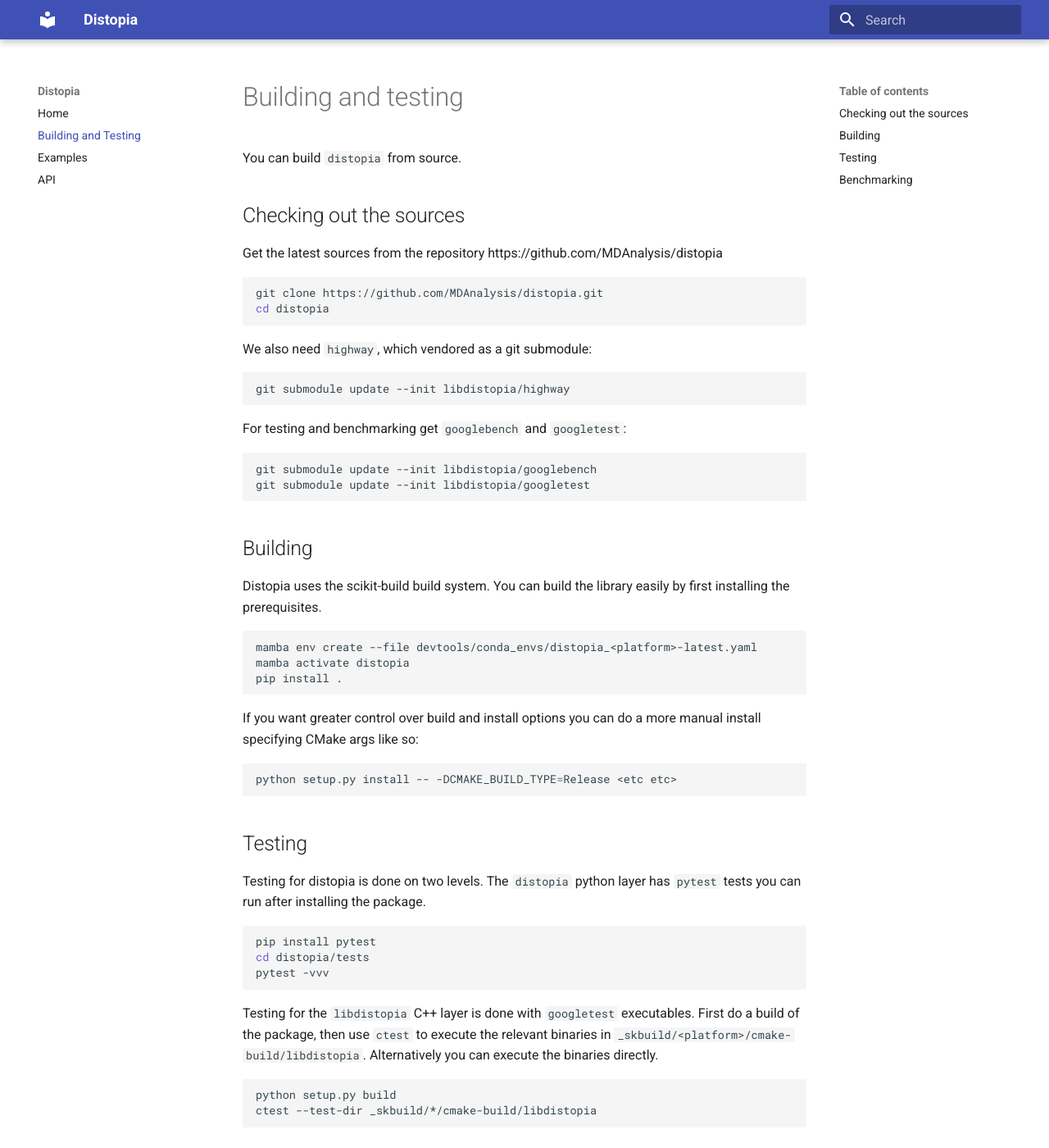
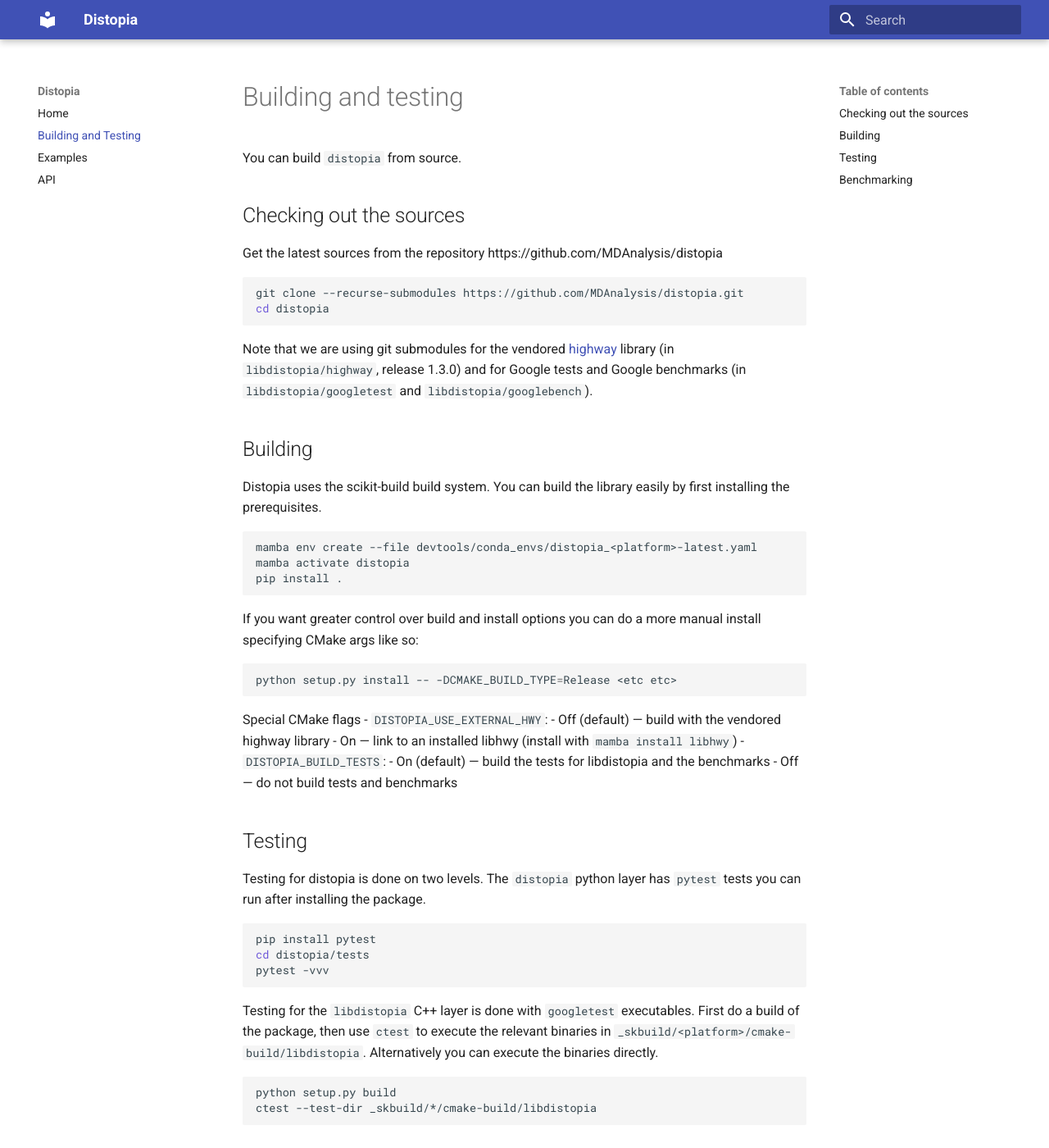
Before and after one commit to MDAnalysis/distopia, an MkDocs documentation site: the page built from docs/docs/building_and_testing.md, in a window 1280 px wide and 1400 px high. Shown: the whole window at 82% size. Built offline with MkDocs 1.6.1 and Material for MkDocs 9.7.7, drawn with Linux system fonts in a browser that asks for light colours.

Commit message:
Update building_and_testing.md

````diff
--- a/docs/docs/building_and_testing.md
+++ b/docs/docs/building_and_testing.md
@@ -5,20 +5,13 @@ You can build `distopia` from source.
 ## Checking out the sources
 Get the latest sources from the repository https://github.com/MDAnalysis/distopia
 ```bash
-git clone https://github.com/MDAnalysis/distopia.git
+git clone --recurse-submodules https://github.com/MDAnalysis/distopia.git
 cd distopia
 ```
 
-We also need `highway`, which vendored as a git submodule:
-```bash
-git submodule update --init libdistopia/highway
-```
-
-For testing and benchmarking get `googlebench` and `googletest`:
-```bash
-git submodule update --init libdistopia/googlebench
-git submodule update --init libdistopia/googletest
-```
+Note that we are using git submodules for the vendored [highway](https://github.com/google/highway)
+library (in `libdistopia/highway`, release 1.3.0) and for Google tests and Google benchmarks (in
+`libdistopia/googletest` and `libdistopia/googlebench`).
 
 
 ## Building
@@ -36,6 +29,14 @@ If you want greater control over build and install options you can do a more man
 ```bash
 python setup.py install -- -DCMAKE_BUILD_TYPE=Release <etc etc>
 ```
+
+Special CMake flags
+- `DISTOPIA_USE_EXTERNAL_HWY`:
+  - Off (default) — build with the vendored highway library
+  - On — link to an installed libhwy (install with `mamba install libhwy`)
+- `DISTOPIA_BUILD_TESTS`:
+  - On (default) — build the tests for libdistopia and the benchmarks
+  - Off — do not build tests and benchmarks
 
 ## Testing
 
````
